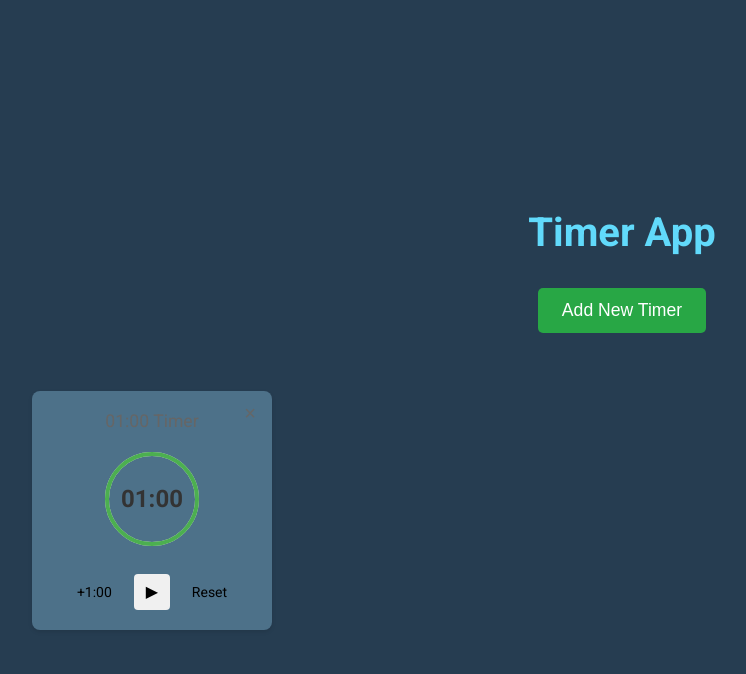
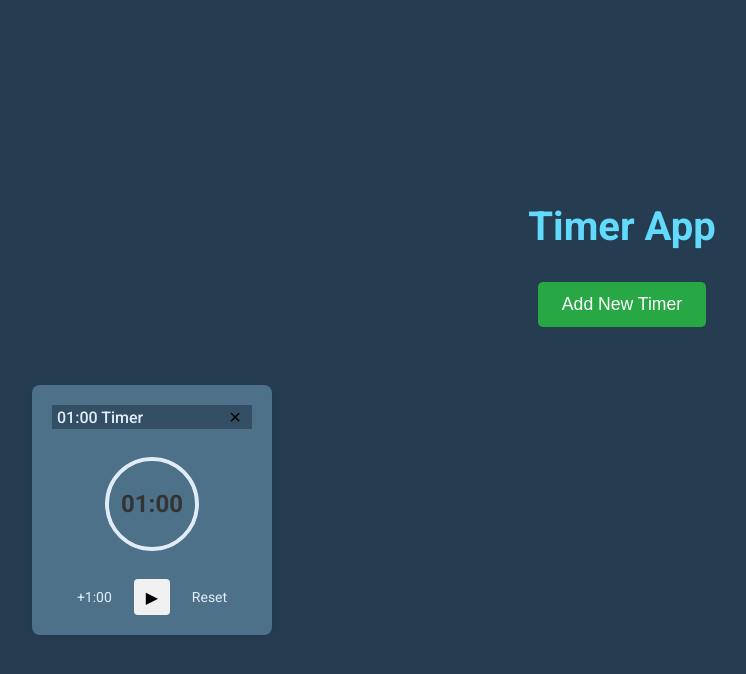
Before and after one commit to nickreynolds/timer, a React (Create React App) app: page / in a window 1280 px wide. Both pictures are taken after a click on the button "Add New Timer". Shown: the top 674 px of the page, without its empty margins (18-764 px from the left). Built offline with nearby package versions, Linux system fonts and the light colour scheme.

Commit message:
style: random updates

```diff
--- a/src/components/ProgressCircle.tsx
+++ b/src/components/ProgressCircle.tsx
@@ -14,7 +14,7 @@ const ProgressCircle: React.FC<ProgressCircleProps> = ({ progress }) => {
       {/* Background circle */}
       <circle
         className="progress-ring__circle-bg"
-        stroke="#e0e0e0"
+        stroke="#253238"
         strokeWidth="4"
         fill="transparent"
         r="45"
@@ -24,7 +24,7 @@ const ProgressCircle: React.FC<ProgressCircleProps> = ({ progress }) => {
       {/* Progress circle */}
       <circle
         className="progress-ring__circle"
-        stroke="#4CAF50"
+        stroke="#dfedfb"
         strokeWidth="4"
         fill="transparent"
         r="45"
--- a/src/components/TimeDisplay.css
+++ b/src/components/TimeDisplay.css
@@ -17,13 +17,13 @@
 .time-text {
   font-size: 24px;
   font-weight: bold;
-  color: #333;
+  color: #dfedfb;
 }
 
 .time-input {
   font-size: 24px;
   font-weight: bold;
-  color: #333;
+  color: #dfedfb;
   width: 80px;
   text-align: center;
   border: none;
--- a/src/components/Timer.css
+++ b/src/components/Timer.css
@@ -6,28 +6,6 @@
   box-shadow: 0 2px 4px rgba(0, 0, 0, 0.1);
   margin: 10px;
   width: 200px;
-}
-
-.remove-button {
-  position: absolute;
-  top: 10px;
-  right: 10px;
-  background: none;
-  border: none;
-  font-size: 20px;
-  cursor: pointer;
-  color: #666;
-  padding: 0;
-  width: 24px;
-  height: 24px;
-  line-height: 24px;
-  text-align: center;
-  border-radius: 50%;
-}
-
-.remove-button:hover {
-  background-color: #f0f0f0;
-  color: #333;
 }
 
 .timer-controls {
@@ -47,17 +25,6 @@
   transition: background-color 0.2s;
 }
 
-
-.timer-ghost-button {
-  background: none;
-  border: none;
-  border-radius: 4px;
-  padding: 8px 12px;
-  cursor: pointer;
-  font-size: 14px;
-  font-family: 'Roboto';
-}
-
 .timer-button:hover {
   background: #e0e0e0;
 }
@@ -70,6 +37,17 @@
   align-items: center;
   justify-content: center;
   font-size: 16px;
+}
+
+.timer-ghost-button {
+  background: none;
+  border: none;
+  border-radius: 4px;
+  padding: 8px 12px;
+  cursor: pointer;
+  font-size: 14px;
+  font-family: 'Roboto';
+  color: #dfedfb;
 }
 
 .time-display-container {
--- a/src/components/Timer.tsx
+++ b/src/components/Timer.tsx
@@ -27,8 +27,7 @@ const Timer: React.FC<TimerProps> = ({ onRemove }) => {
 
   return (
     <div className="timer-container">
-      <button className="remove-button" onClick={onRemove}>×</button>
-      <TimerHeader originalTime={originalTime} />
+      <TimerHeader originalTime={originalTime} onRemove={onRemove} />
       <TimeDisplay
         time={time}
         originalTime={originalTime}
--- a/src/components/TimerHeader.css
+++ b/src/components/TimerHeader.css
@@ -1,5 +1,29 @@
 .timer-header {
-  font-size: 1.1rem;
-  color: #666;
-  margin-bottom: 0.5rem;
+  display: flex;
+  align-items: center;
+  justify-content: space-between;
+  margin-bottom: 15px;
+  padding: 0 5px;
+  font-size: 16px;
+  font-weight: 500;
+  background-color:  #344e64;
+  color: #dfedfb;
 }
+
+.remove-button {
+  background: none;
+  border: none;
+  font-size: 20px;
+  cursor: pointer;
+  padding: 0;
+  width: 24px;
+  height: 24px;
+  line-height: 24px;
+  text-align: center;
+  border-radius: 50%;
+}
+
+.remove-button:hover {
+  background-color: #f0f0f0;
+  color: #333;
+}
--- a/src/components/TimerHeader.tsx
+++ b/src/components/TimerHeader.tsx
@@ -4,12 +4,14 @@ import './TimerHeader.css';
 
 interface TimerHeaderProps {
   originalTime: number;
+  onRemove: () => void;
 }
 
-const TimerHeader: React.FC<TimerHeaderProps> = ({ originalTime }) => {
+const TimerHeader: React.FC<TimerHeaderProps> = ({ originalTime, onRemove }) => {
   return (
     <div className="timer-header">
-      {formatTime(originalTime)} Timer
+      <div >{formatTime(originalTime)} Timer</div>
+      <button className="remove-button" onClick={onRemove}>×</button>
     </div>
   );
 };
```
